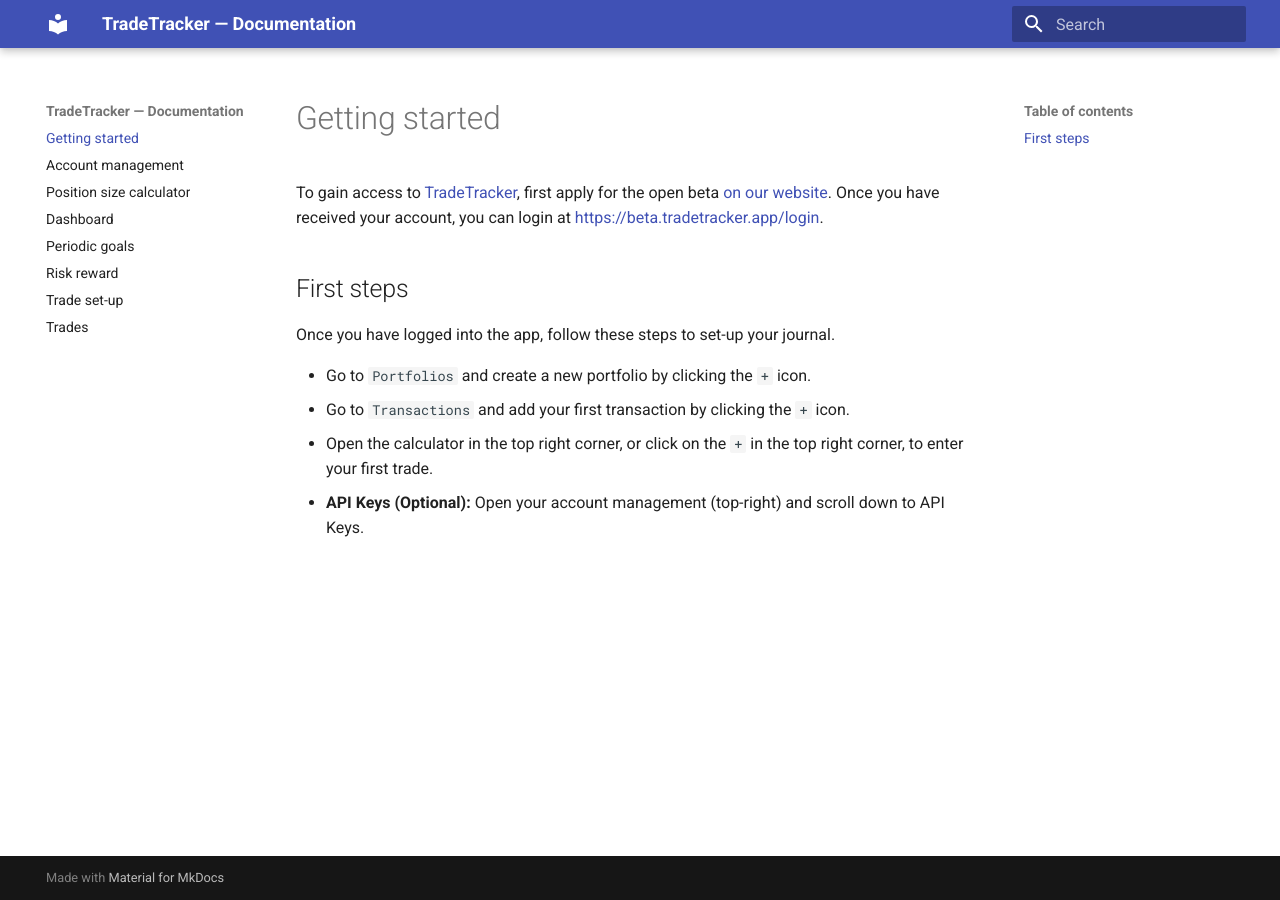
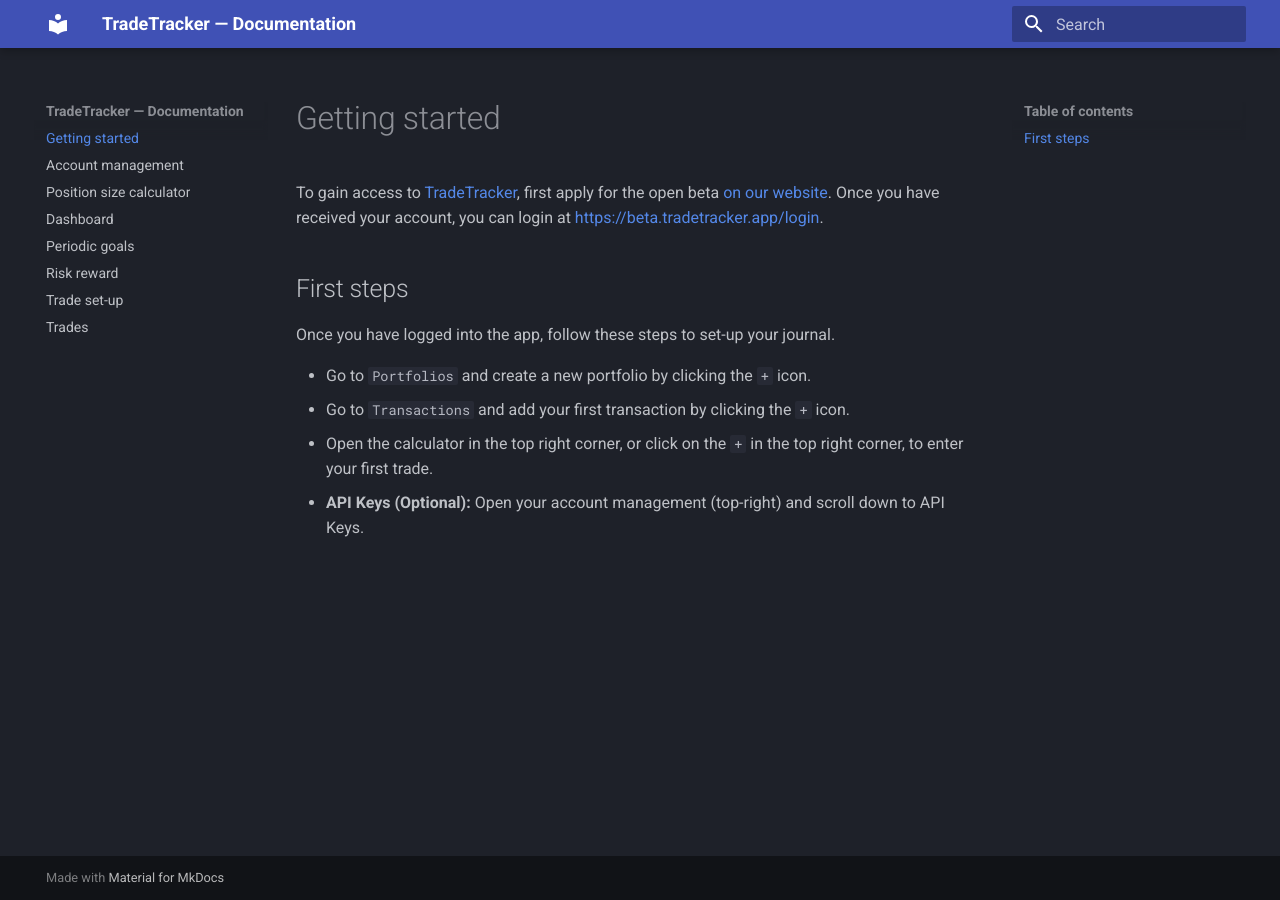
Before and after one commit to TradeTracker/docs, an MkDocs documentation site: the page built from docs/index.md, in a window 1280 px wide. Built offline with MkDocs 1.6.1 and Material for MkDocs 9.7.7, drawn with Linux system fonts in a browser that asks for light colours.

Commit message:
docs theme

```diff
--- a/mkdocs.yml
+++ b/mkdocs.yml
@@ -1,3 +1,7 @@
 site_name: TradeTracker — Documentation
 theme:
   name: material
+  palette:
+    scheme: slate
+    primary: indigo
+    accent: amber
```
